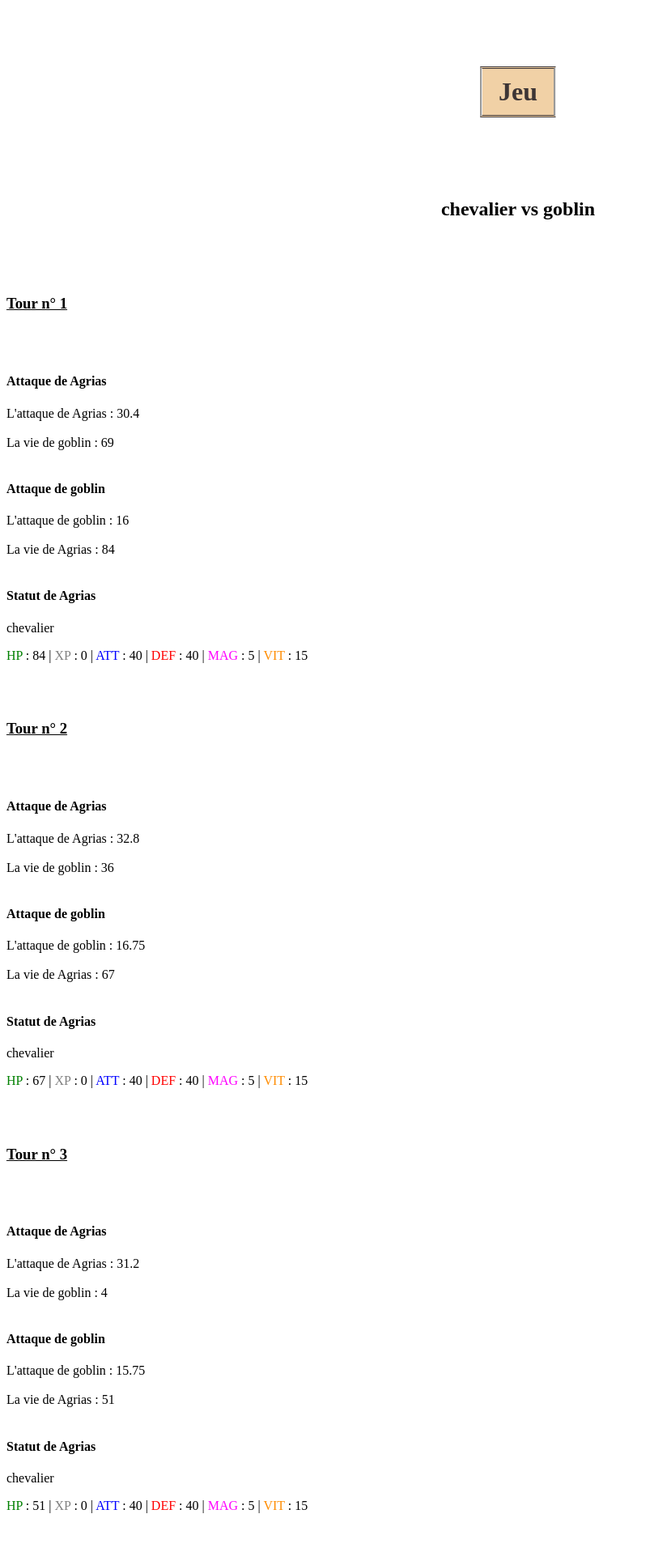
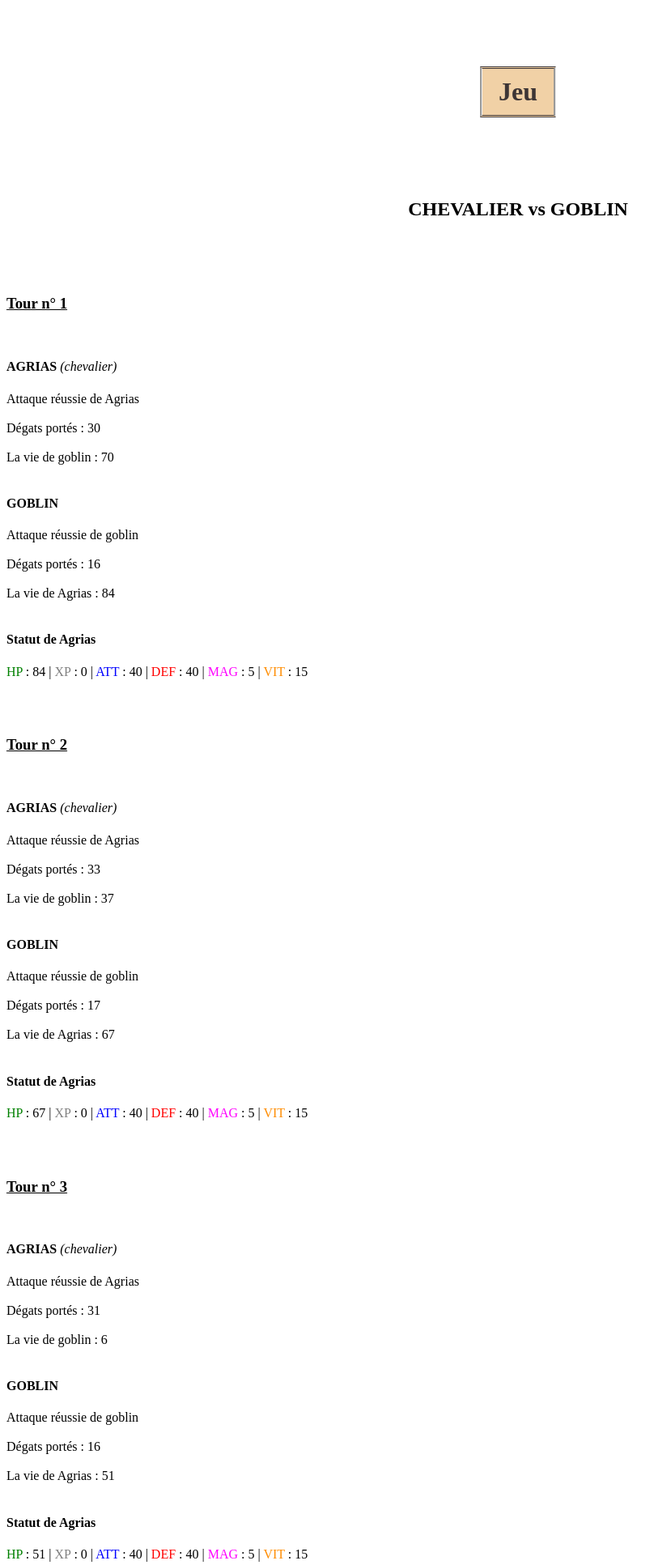
Before and after one commit to CedRodo/Jeu-Hero-c-Fantasy, a PHP site: page / in a window 1280 px wide. Shown: the part 616-2549 px from the top of the page at 81% size, without its empty margins (0-829 px from the left). Run offline with PHP 8.4, Linux system fonts and the light colour scheme.

Commit message:
modifs texte, arrondi attaque, etc.

```diff
--- a/Archer.php
+++ b/Archer.php
@@ -17,9 +17,14 @@ class Archer extends Personnages implements Heros {
     }
 
     public function attaque(Monstres $monstre) {
-        $atk = ($this->getAtt()-(($this->getAtt()/100)*$monstre->defense()));
-        $monstre->setHp(($monstre->getHp() - $atk));
-        echo "L'attaque de ".$this->getNom()." : ".$atk;
+        $atk = round(($this->getAtt()-(($this->getAtt()/100)*$monstre->defense())));
+        if ($atk > $monstre->getHp()) {
+            $monstre->setHp(0);
+        } else {
+        $monstre->setHp(($monstre->getHp() - $atk)); }
+        echo "Attaque réussie de ".$this->getNom();
+        echo "<br/><br/>";
+        echo "Dégats portés : ".$atk;
         echo "<br/><br/>";
         echo "La vie de ".$monstre->getType()." : ".$monstre->getHp();
     }
--- a/Chevalier.php
+++ b/Chevalier.php
@@ -17,9 +17,14 @@ class Chevalier extends Personnages implements Heros {
     }
 
     public function attaque(Monstres $monstre) {
-        $atk = ($this->getAtt()-(($this->getAtt()/100)*$monstre->defense()));
-        $monstre->setHp(($monstre->getHp() - $atk));
-        echo "L'attaque de ".$this->getNom()." : ".$atk;
+        $atk = round(($this->getAtt()-(($this->getAtt()/100)*$monstre->defense())));
+        if ($atk > $monstre->getHp()) {
+            $monstre->setHp(0);
+        } else {
+        $monstre->setHp(($monstre->getHp() - $atk)); }
+        echo "Attaque réussie de ".$this->getNom();
+        echo "<br/><br/>";
+        echo "Dégats portés : ".$atk;
         echo "<br/><br/>";
         echo "La vie de ".$monstre->getType()." : ".$monstre->getHp();
     }
--- a/Dragon.php
+++ b/Dragon.php
@@ -12,9 +12,14 @@ class Dragon extends Personnages implements Monstres {
     }
 
     public function attaque(Heros $hero) {
-        $atk = ($this->getAtt()-(($this->getAtt()/100)*$hero->defense()));
-        $hero->setHp(($hero->getHp() - $atk));
-        echo "L'attaque de ".$this->getType()." : ".$atk;
+        $atk = round(($this->getAtt()-(($this->getAtt()/100)*$hero->defense())));
+        if ($atk > $hero->getHp()) {
+            $hero->setHp(0);
+        } else {
+        $hero->setHp(($hero->getHp() - $atk)); }
+        echo "Attaque réussie de ".$this->getType();
+        echo "<br/><br/>";
+        echo "Dégats portés : ".$atk;
         echo "<br/><br/>";
         echo "La vie de ".$hero->getNom()." : ".$hero->getHp();
     }
--- a/Goblin.php
+++ b/Goblin.php
@@ -12,9 +12,14 @@ class Goblin extends Personnages implements Monstres {
     }
 
     public function attaque(Heros $hero) {
-        $atk = ($this->getAtt()-(($this->getAtt()/100)*$hero->defense()));
-        $hero->setHp(($hero->getHp() - $atk));
-        echo "L'attaque de ".$this->getType()." : ".$atk;
+        $atk = round(($this->getAtt()-(($this->getAtt()/100)*$hero->defense())));
+        if ($atk > $hero->getHp()) {
+            $hero->setHp(0);
+        } else {
+        $hero->setHp(($hero->getHp() - $atk)); }
+        echo "Attaque réussie de ".$this->getType();
+        echo "<br/><br/>";
+        echo "Dégats portés : ".$atk;
         echo "<br/><br/>";
         echo "La vie de ".$hero->getNom()." : ".$hero->getHp();
     }
--- a/Mage.php
+++ b/Mage.php
@@ -17,9 +17,14 @@ class Mage extends Personnages implements Heros {
     }
 
     public function attaque(Monstres $monstre) {
-        $atk = ($this->getAtt()-(($this->getAtt()/100)*$monstre->defense()));
-        $monstre->setHp(($monstre->getHp() - $atk));
-        echo "L'attaque de ".$this->getNom()." : ".$atk;
+        $atk = round(($this->getAtt()-(($this->getAtt()/100)*$monstre->defense())));
+        if ($atk > $monstre->getHp()) {
+            $monstre->setHp(0);
+        } else {
+        $monstre->setHp(($monstre->getHp() - $atk)); }
+        echo "Attaque réussie de ".$this->getNom();
+        echo "<br/><br/>";
+        echo "Dégats portés : ".$atk;
         echo "<br/><br/>";
         echo "La vie de ".$monstre->getType()." : ".$monstre->getHp();
     }
--- a/Ogre.php
+++ b/Ogre.php
@@ -12,9 +12,14 @@ class Ogre extends Personnages implements Monstres {
     }
 
     public function attaque(Heros $hero) {
-        $atk = ($this->getAtt()-(($this->getAtt()/100)*$hero->defense()));
-        $hero->setHp(($hero->getHp() - $atk));
-        echo "L'attaque de ".$this->getType()." : ".$atk;
+        $atk = round(($this->getAtt()-(($this->getAtt()/100)*$hero->defense())));
+        if ($atk > $hero->getHp()) {
+            $hero->setHp(0);
+        } else {
+        $hero->setHp(($hero->getHp() - $atk)); }
+        echo "Attaque réussie de ".$this->getType();
+        echo "<br/><br/>";
+        echo "Dégats portés : ".$atk;
         echo "<br/><br/>";
         echo "La vie de ".$hero->getNom()." : ".$hero->getHp();
     }
--- a/index.php
+++ b/index.php
@@ -82,32 +82,30 @@ switch ($m) {
         break;
 }
  ?>
-<h2 style="text-align: center;"><?= $hero->getClasse(); ?> vs <?= $monstre->getType(); ?></h2>
+<h2 style="text-align: center;"><span style="text-transform: uppercase;"><?= $hero->getClasse(); ?></span> vs <span style="text-transform: uppercase;"><?= $monstre->getType(); ?></span></h2>
 <br><br><br>
 <?php $tour = 1;
 while (($monstre->getHp() > 0) && ($hero->getHp() > 0)) { ?>
 <h3 style="text-decoration: underline;">Tour n° <?= $tour; ?></h3>
-<br><br>
+<br>
 <?php if ($hero->getHp() > 0) { ?>
-<h4>Attaque de <?= $hero->getNom(); ?></h3>
+<h4><span style="text-transform: uppercase;"><?= $hero->getNom(); ?></span> <span style="font-style: italic; font-weight: normal;text-transform: lowercase;">(<?= $hero->getClasse(); ?>)</span></h3>
 <?php $hero->attaque($monstre); } ?>
 <?php if ($monstre->getHp() > 0) { ?>
 <br><br>
-<h4>Attaque de <?= $monstre->getType(); ?></h3>
+<h4 style="text-transform: uppercase;"><?= $monstre->getType(); ?></h3>
 <?php $monstre->attaque($hero); ?>
 <br><br>
 <h4>Statut de <?= $hero->getNom(); ?></h3>
-<?= $hero->getClasse(); ?>
-<br>
 <?php $hero->statut(); } ?>
 <br><br>
 <?php $tour++; } ?>
 <br><br>
 <?php
 if ($monstre->getHp() <= 0) { ?>
-<h4 style="color: blue;"><?= $hero->getClasse(); ?> a vaincu <?= $monstre->getType(); ?> !</h4>
+<h4 style="color: blue;"><?= $hero->getNom(); ?> a vaincu <?= $monstre->getType(); ?> !</h4>
 <?php } else { ?>
-<h4 style="color: red;"><?= $monstre->getType(); ?> a défait <?= $hero->getClasse(); ?>...</h4>
+<h4 style="color: red;"><?= $monstre->getType(); ?> a défait <?= $hero->getNom(); ?>...</h4>
 <?php } ?>
 </body>
 </html>
```
